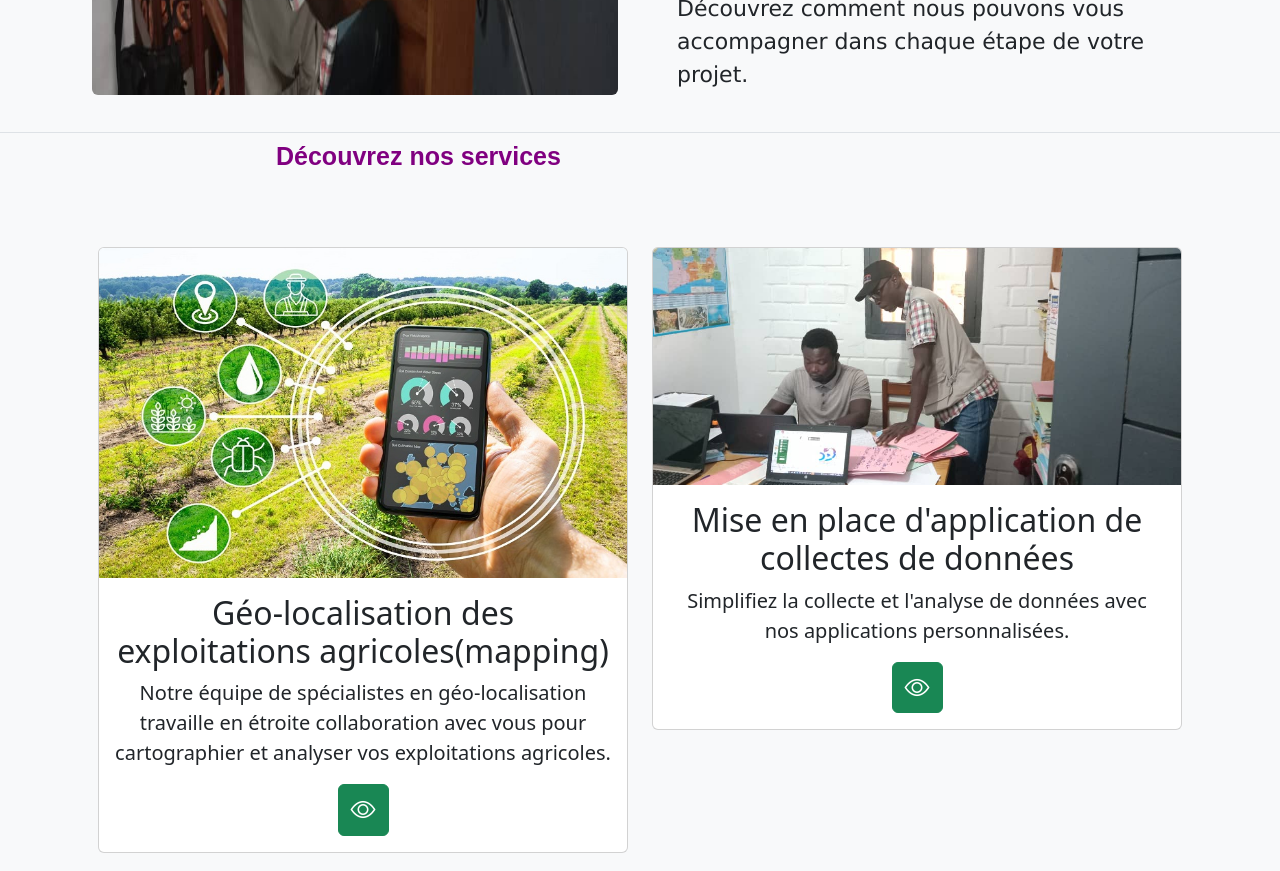
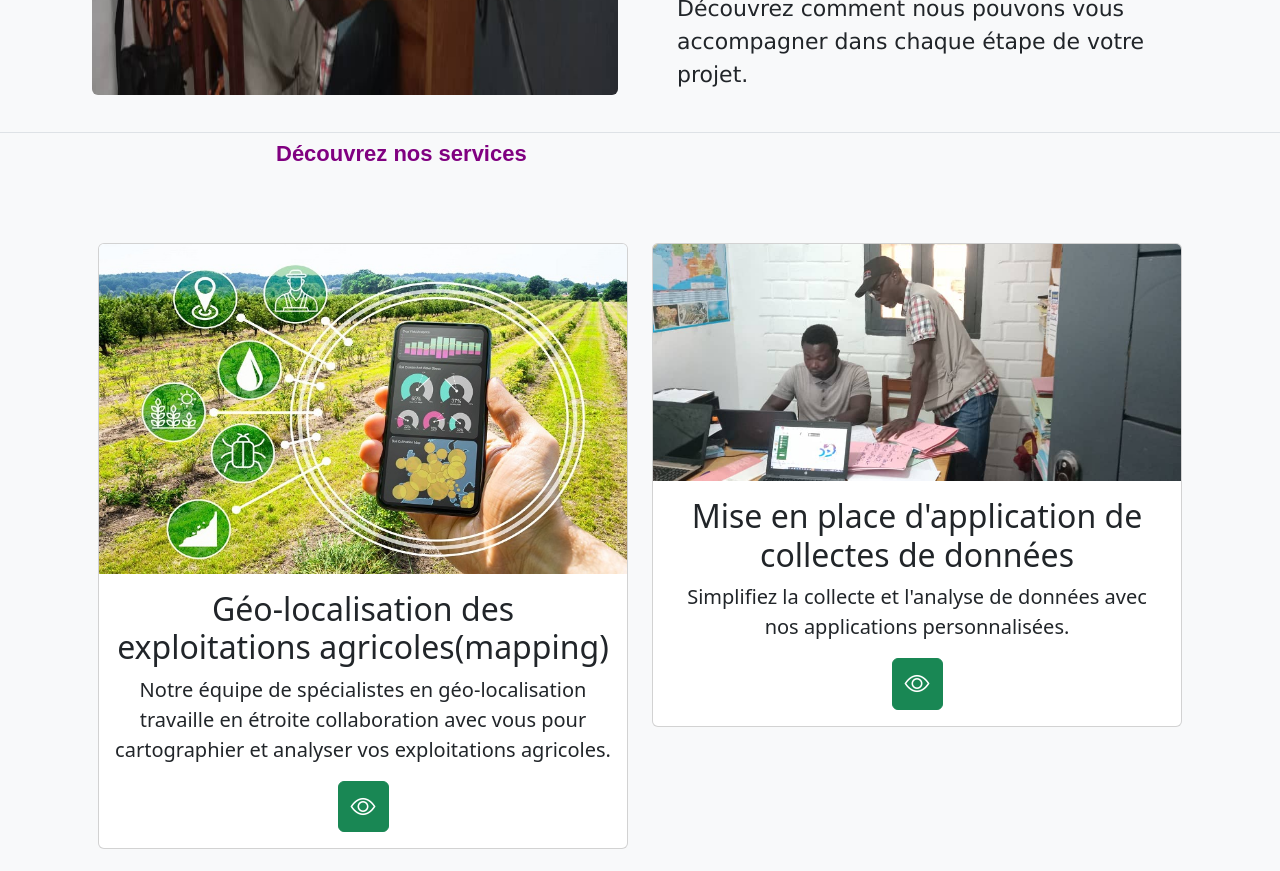
Before and after one commit to Bambaou/Fat-service, a plain HTML site: page index.html in a window 1280 px wide. Shown: the part 920-1791 px from the top of the page. Drawn offline with nearby package versions, Linux system fonts and the light colour scheme.

Commit message:
Update index.html

```diff
--- a/index.html
+++ b/index.html
@@ -141,7 +141,7 @@
 		<div class="container">
 			<div class="row">
 				<div class="col-12 offset-2 col-sm-4">
-					<h2 class="fs-md-2 p-1" id="prestation" style="font-size: 25px; font-weight: bold; font-family: sans-serif; color: purple;">Découvrez nos services</h2>
+					<h2 class="fs-md-2 p-1" id="prestation" style="font-size: 22px; font-weight: bold; font-family: sans-serif; color: purple;">Découvrez nos services</h2>
 				</div>
 			</div>
 			<div class="row mt-4 gy-4 p-3">
```
